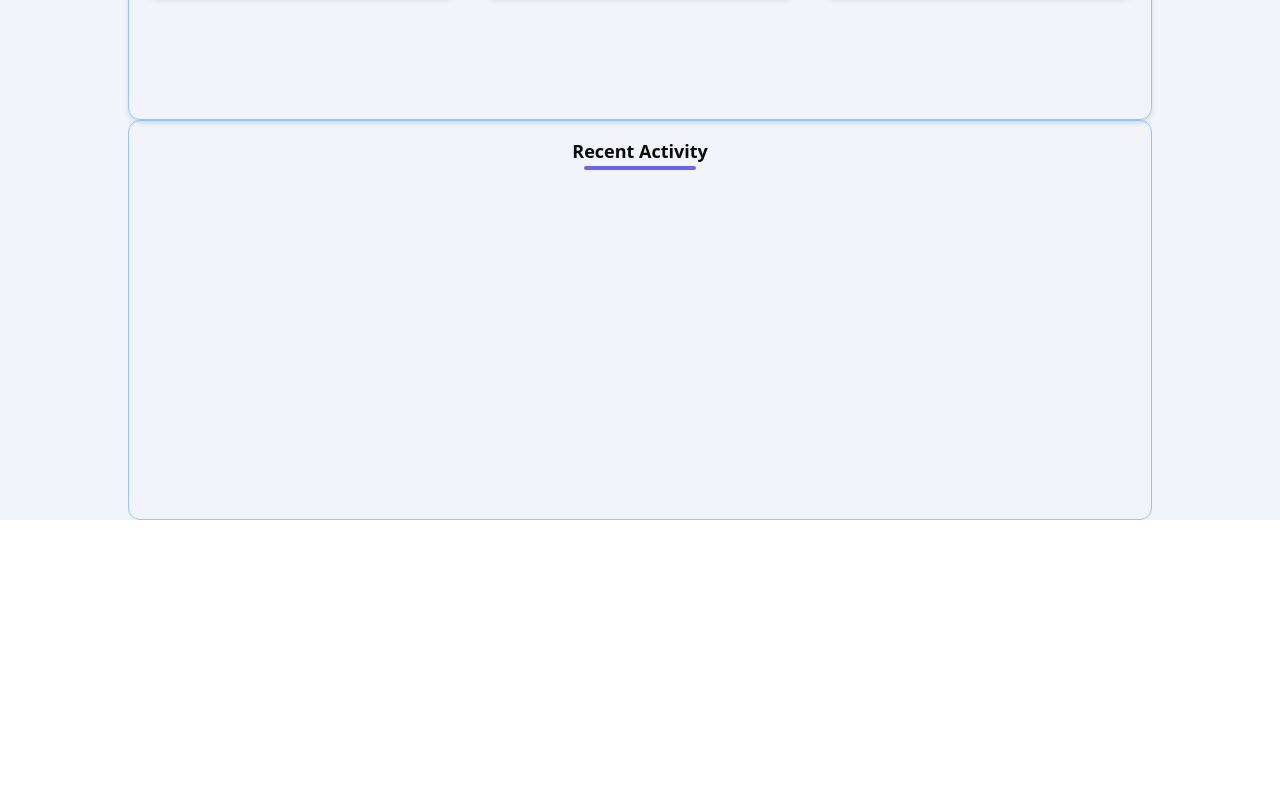
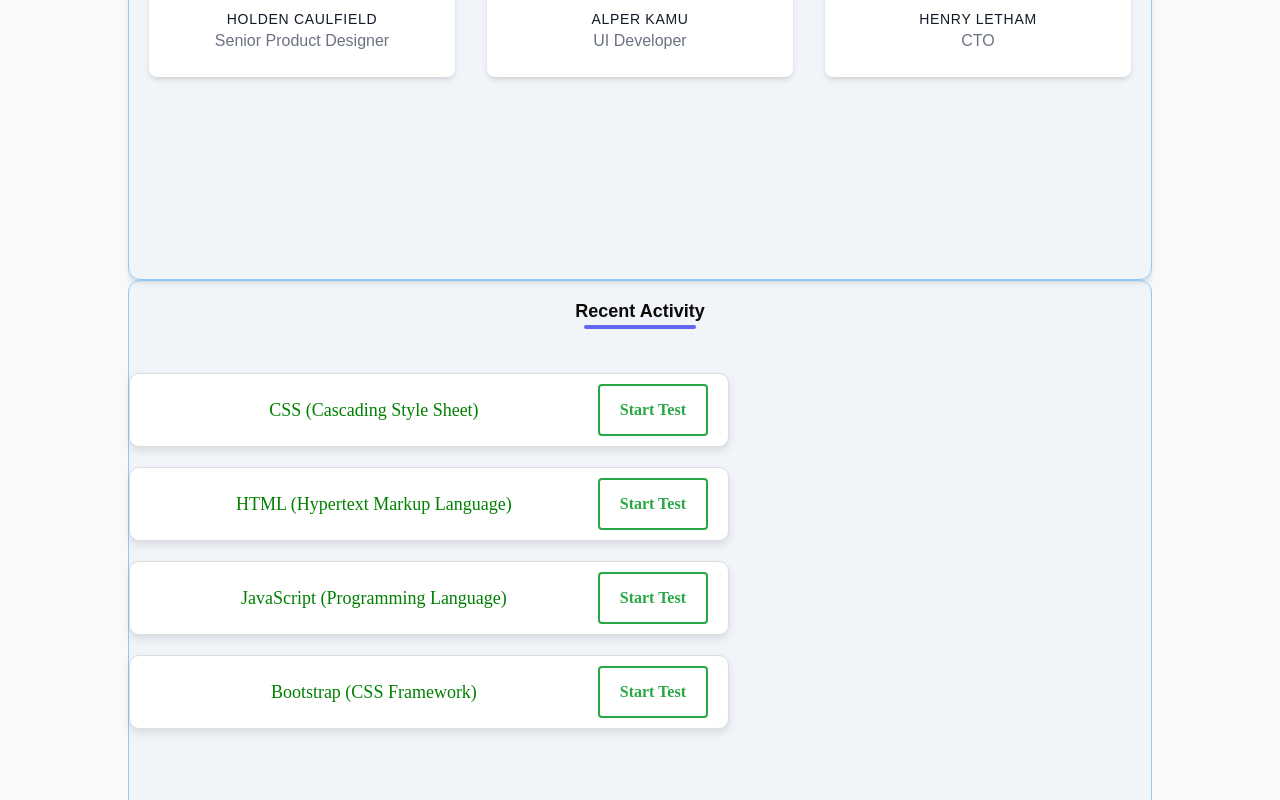
Before and after one commit to user-mayo-9775/ReactQuizAPP, a React (Create React App) app in the folder my-quizapp/: page / in a window 1280 px wide. Shown: the part 700-1500 px from the top of the page. Before the commit the page ends 1220 px from the top, so only its background shows below. Built offline with nearby package versions, Linux system fonts and the light colour scheme.

Commit message:
yaar home inter face code add kia hia dekh le imraan

```diff
--- a/my-quizapp/src/App.css
+++ b/my-quizapp/src/App.css
@@ -1,3 +1,95 @@
 @tailwind base;
 @tailwind components;
 @tailwind utilities;
+body {
+    font-family: Arial, sans-serif;
+    display: flex;
+    flex-direction: column;
+    align-items: center;
+    margin: 0;
+    padding: 0;
+    background-color: #f9f9f9;
+}
+.header {
+    font-size: 35px;
+    font-weight: bold;
+    font-family: 'Times New Roman', Times, serif;
+    background: linear-gradient(90deg, #5fff8c, #feb47b);
+    /* Apply gradient background */
+    -webkit-background-clip: text;
+    background-clip: text;
+    color: transparent; /* Make text color transparent to show the gradient */
+}
+.content {
+    display: flex;
+    align-items: center;
+    justify-content: space-between;
+    border-radius: 10px;
+    background-color: #ffffff;
+    border: 1px solid #ddd;
+    padding: 10px 20px;
+    width: 600px;
+    box-shadow: 0 4px 8px rgba(0, 0, 0, 0.1);
+    margin-top: 20px;
+    cursor: pointer;
+    overflow: hidden;
+    transition: transform 0.3s ease;
+}
+.content:hover{
+    transform: scale(1.05);
+    background: linear-gradient(90deg, #cdded1, #f4dece);
+    color: #5fff8c;
+}
+.content i{
+    color: #5fff8c;
+}
+.content i:hover{
+    color: white;
+}
+.title {
+    color: green;
+    font-size: 18px;
+    font-family: 'Times New Roman';
+    font-weight: 500;
+}
+.button {
+    position: relative;
+    display: inline-block;
+    padding: 10px 20px;
+    font-family: 'Times New Roman', Times, serif;
+    font-size: 16px;
+    color: #28a745;
+    background-color: #ffffff;
+    border: 2px solid #28a745;
+    border-radius: 4px;
+    cursor: pointer;
+    overflow: hidden;
+    transition: color 0.4s ease;
+    font-weight: bold;
+    text-decoration: none;
+}
+
+.button::before {
+    content: "";
+    position: absolute;
+    top: 0;
+    left: 0;
+    width: 0;
+    height: 100%;
+    background: linear-gradient(90deg, #5fff8c, #feb47b);
+    transition: width 0.4s ease;
+    z-index: 0;
+}
+
+.button:hover::before {
+    width: 100%;
+}
+
+.button:hover {
+    color: #ffffff;
+}
+
+.button span {
+    position: relative;
+    z-index: 1;
+}
--- a/my-quizapp/src/App.jsx
+++ b/my-quizapp/src/App.jsx
@@ -1,10 +1,9 @@
 import './App.css';
-import quizImage from '../src/img/Quiz.jpg';
-
+import quizImage from '../src/img/Quiz3.jpeg';
 function App() {
-  return (<section className='bg-slate-100'>
+  return (<section className='bg-slate-100 mb-4'>
     <div
-  className="w-[80vw] h-[50vh] border border-blue-300  mx-auto my-0"
+      className="w-[80vw] h-[60vh]  mx-auto my-0"
       style={{
         backgroundImage: `url(${quizImage})`,
         backgroundSize: 'contain',   // Ensures the entire image fits within the div
@@ -15,7 +14,7 @@ function App() {
     </div>
 
     <div
-  className="w-[80vw] h-[50vh] border-blue-300 shadow-md border mt-5 mx-auto my-0 rounded-xl">
+      className="w-[80vw] h-[60vh] border-blue-300 shadow-md border mt-5 mx-auto my-0 rounded-xl">
 
     <h1 className='text-lg font-semibold text-stone-950 text-center my-4'>Quiz Category
       <div><span class="inline-block h-1 w-28 rounded bg-indigo-500  mb-4 text-center"></span></div>
@@ -67,21 +66,38 @@ function App() {
       </div>
     </section>
     </div>
-
-
     <div
-  className="w-[80vw] h-[50vh] border border-blue-300 mx-auto my-0 rounded-xl"
+      className="w-[80vw] h-[90vh] border border-blue-300 mx-auto my-0 rounded-xl"
     >
     <h1 className='text-lg font-semibold text-stone-950 text-center my-4'>Recent Activity
-  <div><span class="inline-block h-1 w-28 rounded bg-indigo-500  mb-4 text-center"></span></div>
+      <div><span class="inline-block h-1 w-28 rounded bg-indigo-500  mb-4 text-center"></span>
+            <div class="content">
+                <i class="fa-brands fa-css3-alt"></i>
+                <p class="title">CSS (Cascading Style Sheet)</p>
+                <a href="#" class="button"><span>Start Test</span></a>
+            </div>
+
+            <div class="content">
+                <i class="fa-brands fa-html5"></i>
+                <p class="title">HTML (Hypertext Markup Language)</p>
+                <a href="#" class="button"><span>Start Test</span></a>
+            </div>
+
+            <div class="content">
+                <i class="fa-brands fa-node-js"></i>
+                <p class="title">JavaScript (Programming Language)</p>
+                <a href="#" class="button"><span>Start Test</span></a>
+            </div>
+
+            <div class="content">
+                <i class="fa-brands fa-bootstrap"></i>
+                <p class="title">Bootstrap (CSS Framework)</p>
+                <a href="#" class="button"><span>Start Test</span></a>
+            </div>
+      </div>
     </h1>
     </div>
-
-
-
-
       </section>
-
       );
     }
 
```
Also changed, not shown: my-quizapp/src/img/Quiz3.jpeg (added). Lines whose indentation alone changed are shown as unchanged.
